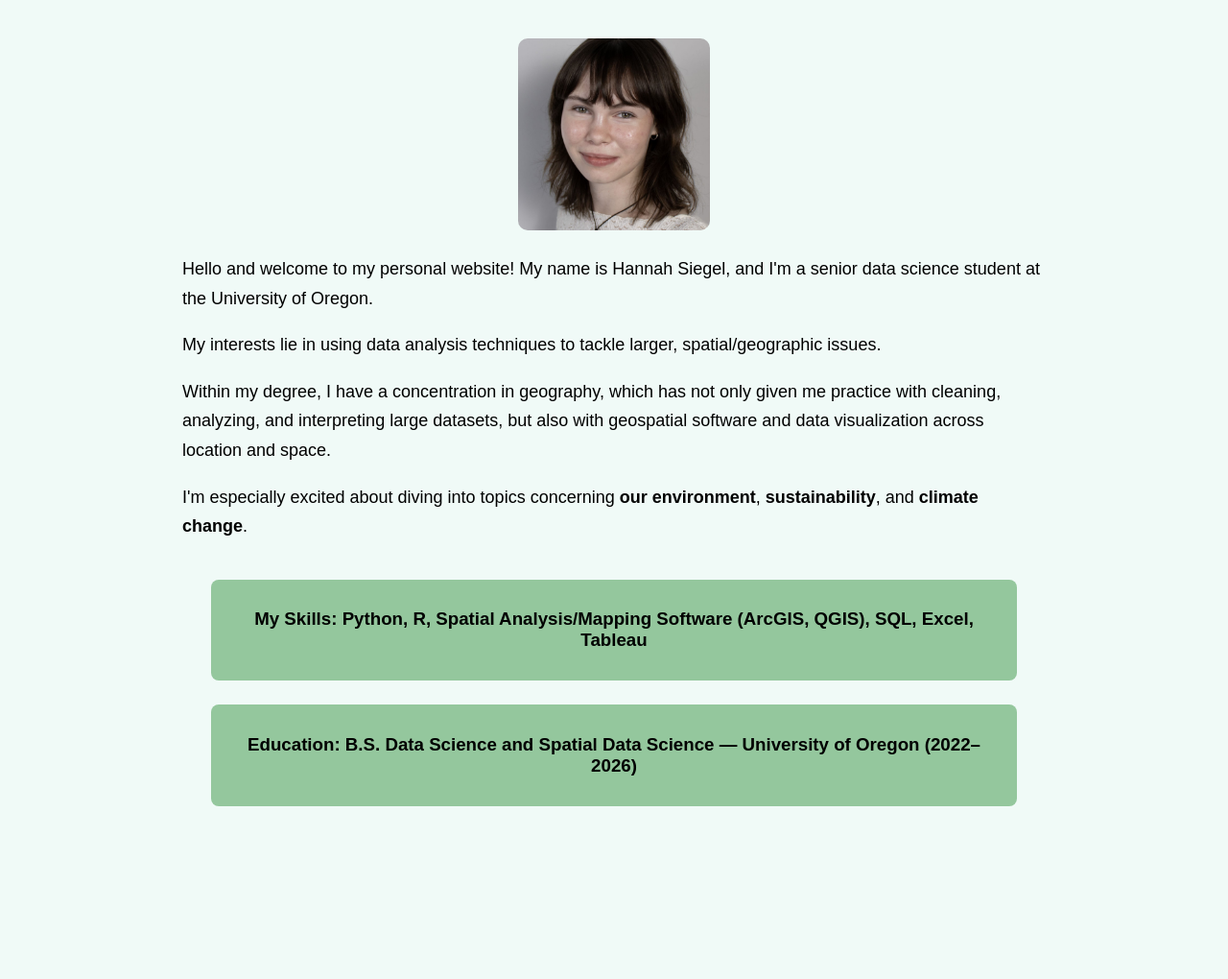
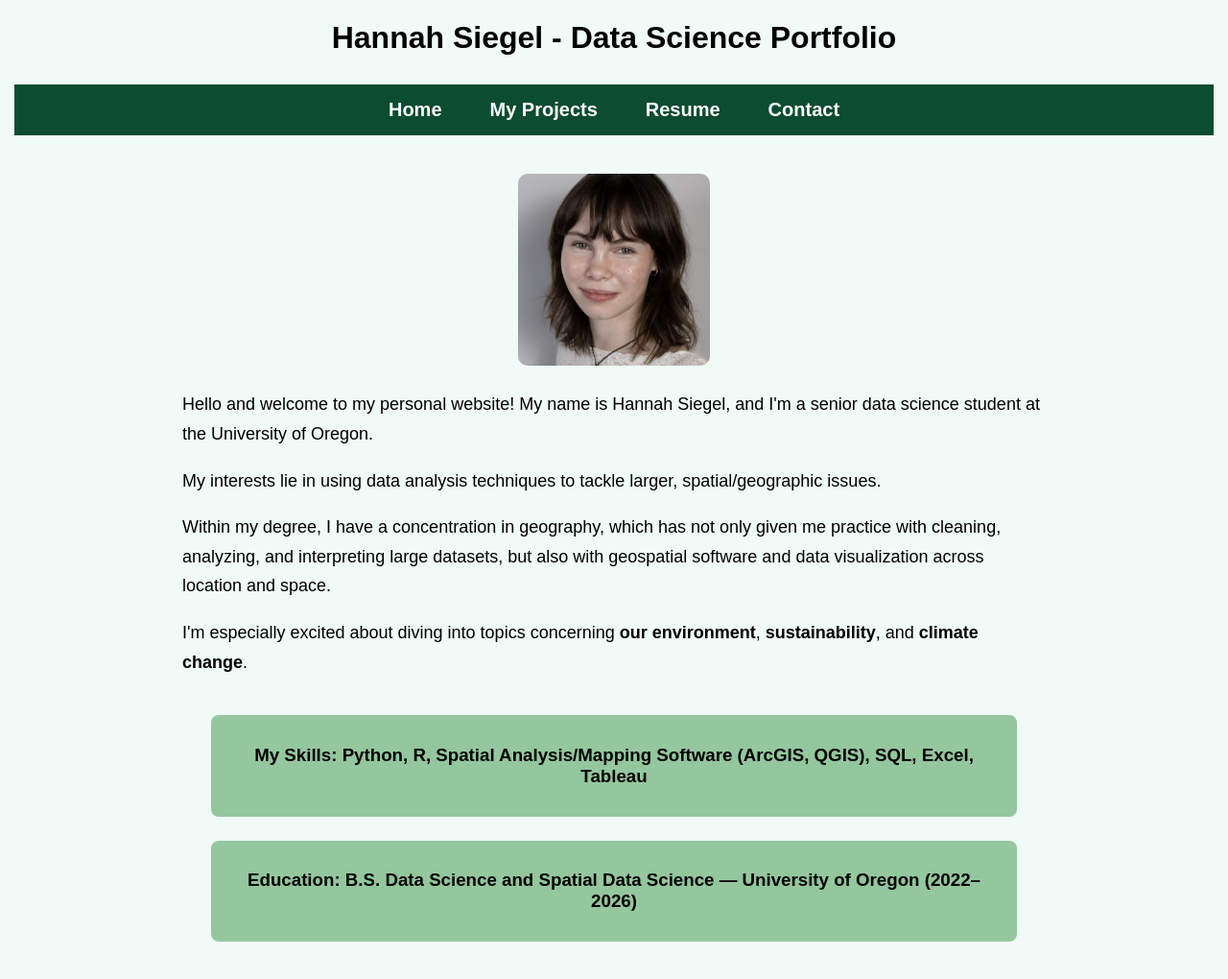
Before and after one commit to siegelhannah/portfolio, a Jekyll site: the page built from index.md, in a window 1280 px wide and 1081 px high. Shown: the top 1020 px of the window at 96% size. Built offline with Jekyll 4.4.1, drawn with Linux system fonts in a browser that asks for light colours.

Commit message:
Update default.html

```diff
--- a/_layouts/default.html
+++ b/_layouts/default.html
@@ -1,11 +1,27 @@
 <!DOCTYPE html>
-<html>
+<html lang="en">
 <head>
+  <meta charset="utf-8" />
   <title>{{ page.title | default: site.title }}</title>
   <meta name="viewport" content="width=device-width, initial-scale=1">
   <link rel="stylesheet" href="{{ '/assets/style.css' | relative_url }}">
+</head>
+<body>
+  <header>
+    <h1>{{ site.title }}</h1>
+    <nav>
+      <ul>
+        <li><a href="{{ '/' | relative_url }}">Home</a></li>
+        <li><a href="{{ '/projects/' | relative_url }}">My Projects</a></li>
+        <li><a href="{{ '/resume/' | relative_url }}">Resume</a></li>
+        <li><a href="{{ '/contact/' | relative_url }}">Contact</a></li>
+      </ul>
+    </nav>
+  </header>
+
+  <main>
     {% if page.url == "/" %}
-  <div class="homepage-content">
+      <section class="homepage-content">
         <img src="{{ '/assets/headshot_b.jpeg' | relative_url }}" alt="Headshot" class="homepage-headshot">
 
         <div class="intro-text">
@@ -22,7 +38,14 @@
         <div class="green-box">
           <h3>Education: B.S. Data Science and Spatial Data Science — University of Oregon (2022–2026)</h3>
         </div>
-  </div>
+      </section>
     {% endif %}
-</head>
+
+    {{ content }}
+  </main>
+
+  <footer>
+    <!-- optional footer content -->
+  </footer>
+</body>
 </html>
```
Lines whose indentation alone changed are shown as unchanged.
